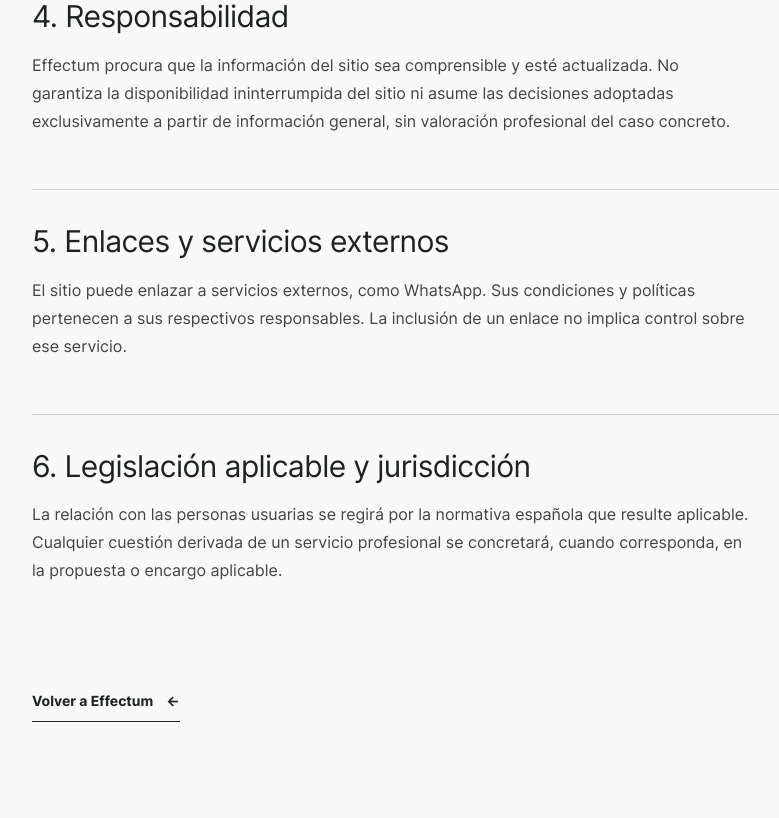
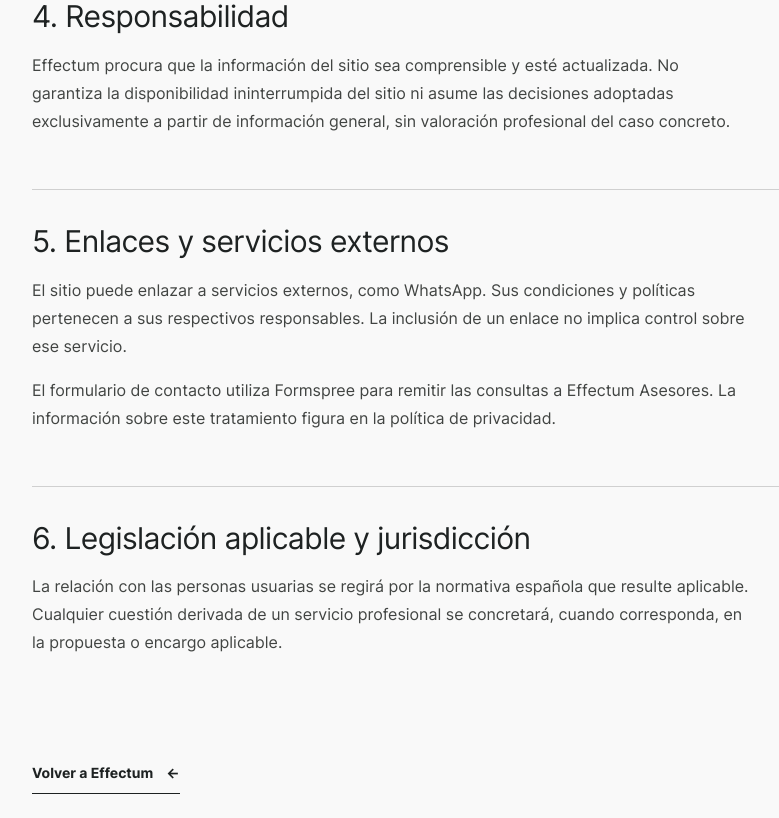
Before and after one commit to effectumasesores-ui/effectum-web, a website: page aviso-legal.html in a window 1280 px wide. Shown: the part 1590-2408 px from the top of the page, without its empty margins (198-977 px from the left). Drawn offline with Linux system fonts and the light colour scheme.

Commit message:
Indicar Formspree en aviso legal

```diff
--- a/aviso-legal.html
+++ b/aviso-legal.html
@@ -48,6 +48,7 @@
         <section aria-labelledby="enlaces-legal">
           <h2 id="enlaces-legal">5. Enlaces y servicios externos</h2>
           <p>El sitio puede enlazar a servicios externos, como WhatsApp. Sus condiciones y políticas pertenecen a sus respectivos responsables. La inclusión de un enlace no implica control sobre ese servicio.</p>
+          <p>El formulario de contacto utiliza Formspree para remitir las consultas a Effectum Asesores. La información sobre este tratamiento figura en la <a href="privacidad.html">política de privacidad</a>.</p>
         </section>
 
         <section aria-labelledby="ley-legal">
```
